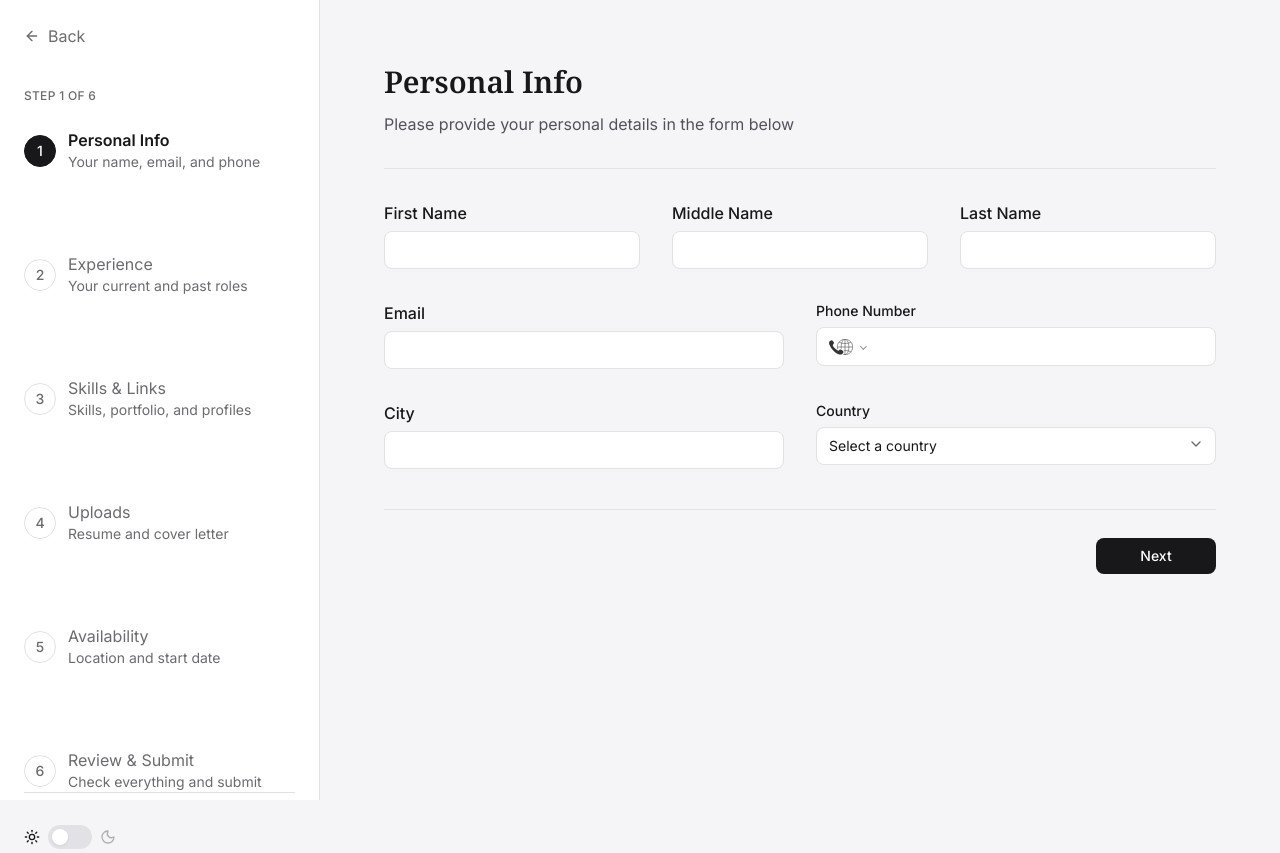
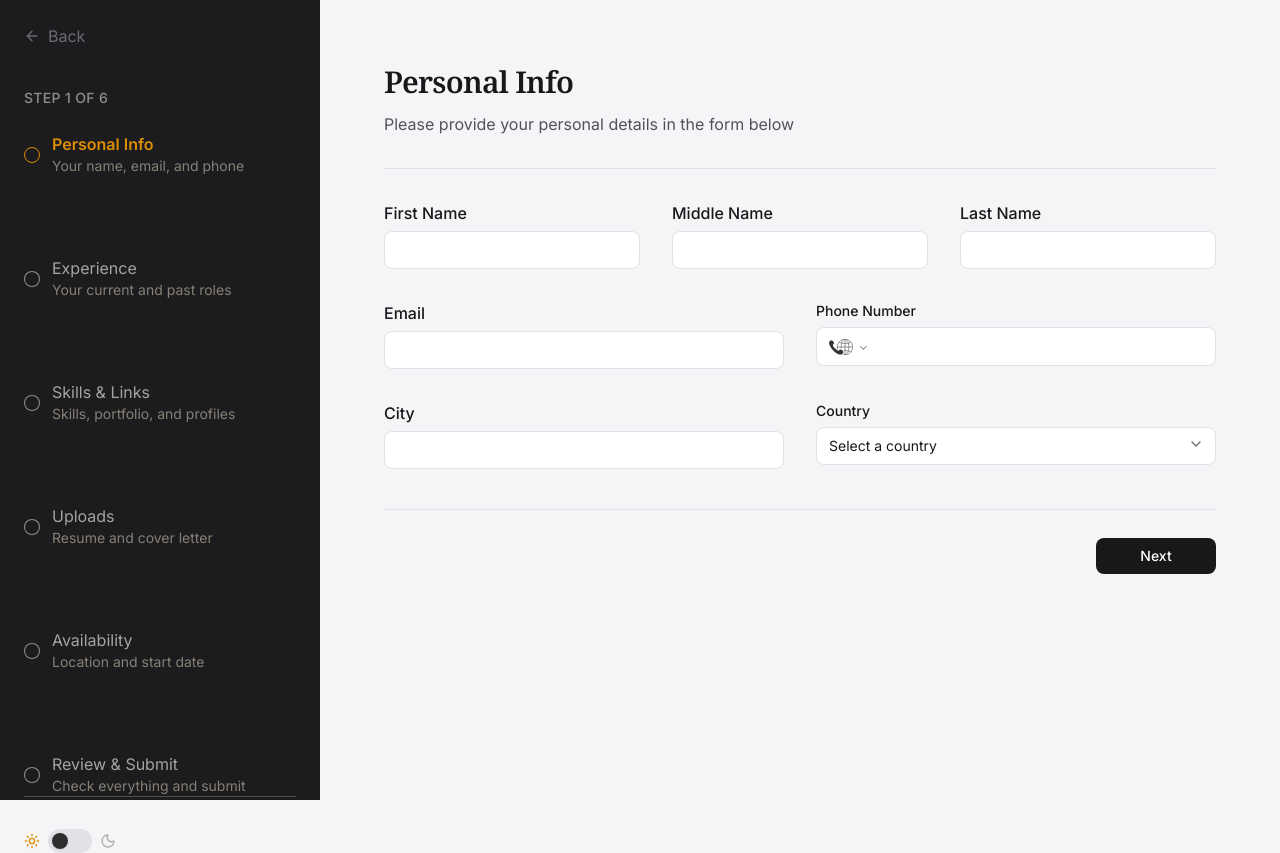
Before and after one commit to HanifNepali/job-application-form, a React (Vite) app: page /form/personal-info in a window 1280 px wide. Built offline with nearby package versions, Linux system fonts and the light colour scheme.

Commit message:
Update sidebar color theme

```diff
--- a/src/app/FormLayout.tsx
+++ b/src/app/FormLayout.tsx
@@ -33,8 +33,10 @@ export function FormLayout() {
         >
           <Button variant="outline">Skip to main content</Button>
         </a>
-        <header className="relative z-30 flex items-center justify-between border-b border-line bg-surface px-4 py-3 nav:hidden">
-          <span className="font-serif font-bold text-ink">Job Application</span>
+        <header className="relative z-30 flex items-center justify-between border-b border-line bg-sidebar px-4 py-3 nav:hidden">
+          <span className="font-serif font-bold text-white/60">
+            Job Application Form
+          </span>
           <SidebarTrigger />
         </header>
 
@@ -43,14 +45,14 @@ export function FormLayout() {
             <Link
               to="/"
               onClick={close}
-              className="flex items-center gap-2 mb-8 text-ink-muted hover:text-ink"
+              className="flex items-center gap-2 mb-8 text-ink-muted hover:text-white/60"
             >
               <ArrowLeft className="h-4 w-4" /> Back
             </Link>
             <div className="mt-2">
               <Stepper />
             </div>
-            <div className="mt-auto pt-8 border-t border-line">
+            <div className="mt-auto pt-8 border-t border-line/25">
               <ThemeToggle />
             </div>
           </Sidebar>
--- a/src/components/FieldTextInput.tsx
+++ b/src/components/FieldTextInput.tsx
@@ -29,6 +29,7 @@ export const FieldTextInput = forwardRef<HTMLInputElement, FieldTextInputProps>(
           className={`w-full rounded-md border bg-surface px-3 py-2 text-sm text-ink
             placeholder:text-ink-muted
             focus-visible:outline focus-visible:outline-offset-2
+            dark:[&[type=date]::-webkit-calendar-picker-indicator]:invert
             ${error ? "border-error" : "border-line focus-visible:outline-accent"}
             ${className}`}
           {...props}
--- a/src/components/Sidebar.tsx
+++ b/src/components/Sidebar.tsx
@@ -13,7 +13,7 @@ export function SidebarTrigger() {
       aria-label={isOpen ? "Close step navigation" : "Open step navigation"}
       aria-expanded={isOpen}
       aria-controls="form-sidebar"
-      className="rounded-md p-2 text-ink nav:hidden focus-visible:outline focus-visible:outline-accent cursor-pointer"
+      className="rounded-md p-2 text-white/60 nav:hidden focus-visible:outline focus-visible:outline-accent cursor-pointer"
     >
       {isOpen ? (
         <X className="h-5 w-5" aria-hidden="true" />
@@ -56,8 +56,8 @@ export function Sidebar({ children }: { children: ReactNode }) {
       <aside
         id="form-sidebar"
         ref={containerRef}
-        className={`flex flex-col fixed inset-y-0 left-0 z-30 w-80 border-r border-line
-      bg-surface p-6 transition-transform duration-200 ease-in-out
+        className={`flex flex-col fixed inset-y-0 left-0 z-30 w-80
+      bg-sidebar p-6 transition-transform duration-200 ease-in-out
       nav:sticky nav:top-0 nav:translate-x-0 nav:shrink-0 nav:h-screen
       ${isOpen ? "translate-x-0" : "-translate-x-full"}`}
       >
--- a/src/components/StepHeader.tsx
+++ b/src/components/StepHeader.tsx
@@ -6,7 +6,9 @@ interface StepHeaderProps {
 export function StepHeader({ title, description }: StepHeaderProps) {
   return (
     <div className="mb-6">
-      <h1 className="font-serif text-3xl font-semibold text-ink">{title}</h1>
+      <h1 className="font-serif text-3xl font-semibold text-ink tracking-tight">
+        {title}
+      </h1>
       <p className="mt-3 text-md text-ink-secondary">{description}</p>
       <hr className="my-8 border-line" />
     </div>
--- a/src/components/Stepper.tsx
+++ b/src/components/Stepper.tsx
@@ -21,7 +21,7 @@ export function Stepper() {
 
   return (
     <nav aria-label="Form steps">
-      <p className="mb-6 text-xs font-medium uppercase tracking-wide text-ink-muted">
+      <p className="mb-6 text-sm font-medium uppercase tracking-wide text-white/50">
         Step {currentIndex + 1} of {STEPS.length}
       </p>
 
@@ -41,10 +41,10 @@ export function Stepper() {
               {!isLastStep && (
                 <span
                   aria-hidden="true"
-                  className="absolute left-4 top-8 h-full w-px"
+                  className="absolute left-2 top-4 h-full w-px"
                 >
                   <motion.span
-                    className="block h-full w-full bg-accent"
+                    className="block h-full w-full bg-accent-secondary/40"
                     style={{ transformOrigin: "top" }}
                     initial={{ scaleY: 0 }} // 1. Force initial state to 0
                     animate={{ scaleY: isLineReached ? 1 : 0 }} // 2. Explicitly toggle 0 and 1
@@ -65,36 +65,36 @@ export function Stepper() {
                 aria-disabled={!isReachableStep}
                 className={`relative z-10 flex items-center gap-3 rounded-md
                   focus-visible:outline
-                  focus-visible:outline-offset-2 focus-visible:outline-accent
-                  ${!isReachableStep ? "cursor-not-allowed" : ""}`}
+                  focus-visible:outline-offset-2 focus-visible:outline-accent-secondary
+                  ${!isReachableStep ? "pointer-events-none" : ""}`}
               >
                 <span
-                  className={`mt-0.5 flex h-8 w-8 shrink-0 items-center justify-center
-                    rounded-full border text-sm font-medium
+                  className={`mt-0.5 flex h-4 w-4 shrink-0 items-center justify-center
+                    rounded-full bg-sidebar border border-accent-secondary text-sm font-medium
                     ${
                       isActiveStep
-                        ? "border-accent bg-accent text-accent-text"
+                        ? "bg-accent-secondary/80"
                         : isReachableStep
-                          ? "border-ink bg-surface text-ink"
-                          : "border-line bg-surface text-ink-muted"
+                          ? "text-accent-secondary/90"
+                          : "border-white/50"
                     }`}
                 >
-                  {index + 1}
+                  {/* {index + 1} */}
                 </span>
 
                 <span className="flex flex-col">
                   <span
                     className={
                       isActiveStep
-                        ? "font-semibold text-ink"
+                        ? "font-bold text-accent-secondary"
                         : isReachableStep
-                          ? "text-ink"
-                          : "text-ink-muted"
+                          ? "text-accent-secondary/85"
+                          : "text-white/60"
                     }
                   >
                     {step.label}
                   </span>
-                  <span className="text-sm text-ink-muted">
+                  <span className="text-sm text-stepper-description">
                     {step.description}
                   </span>
                 </span>
--- a/src/components/ThemeToggle.tsx
+++ b/src/components/ThemeToggle.tsx
@@ -8,7 +8,7 @@ export function ThemeToggle() {
   return (
     <div className="flex items-center gap-2">
       <Sun
-        className={`h-4 w-4 transition-colors ${isDark ? "text-ink-muted" : "text-ink"}`}
+        className={`h-4 w-4 transition-colors ${isDark ? "text-ink-muted" : "text-accent-secondary"}`}
         aria-hidden="true"
       />
 
@@ -20,11 +20,11 @@ export function ThemeToggle() {
         onClick={toggleTheme}
         className={`relative inline-flex h-6 w-11 shrink-0 items-center rounded-full cursor-pointer
           transition-colors focus-visible:outline
-          focus-visible:outline-offset-2 focus-visible:outline-accent
+          focus-visible:outline-offset-2 focus-visible:outline-accent-secondary
           ${isDark ? "bg-accent" : "bg-line"}`}
       >
         <span
-          className={`inline-block h-4 w-4 transform rounded-full bg-surface shadow-card
+          className={`inline-block h-4 w-4 transform rounded-full bg-black/80 shadow-card
             transition-transform hover:border hover:border-ink-muted ${isDark ? "translate-x-6" : "translate-x-1"}`}
         />
       </button>
--- a/src/index.css
+++ b/src/index.css
@@ -7,6 +7,9 @@
   --color-canvas: var(--color-canvas);
   --color-surface: var(--color-surface);
   --color-line: var(--color-line);
+  --color-sidebar: var(--color-sidebar);
+  --color-accent-secondary: var(--color-accent-secondary);
+  --color-stepper-description: var(--color-stepper-description);
 
   --color-ink: var(--color-ink);
   --color-ink-secondary: var(--color-ink-secondary);
@@ -38,6 +41,10 @@
   --color-canvas: #f5f5f7;
   --color-surface: #ffffff;
   --color-line: #e2e2e6;
+  --color-sidebar: #1c1c1f;
+  /* --color-sidebar: #1c2907; */
+  --color-accent-secondary: #dd8d00;
+  --color-stepper-description: #868076;
 
   /* Text */
   --color-ink: #18181b;
@@ -65,10 +72,10 @@
 }
 
 .dark {
-  --color-canvas: #0f0f11;
+  --color-canvas: #171718;
   --color-surface: #1c1c1f;
   --color-line: #2e2e33;
-
+  --color-sidebar: #1c1c1f;
   --color-ink: #f4f4f5;
   --color-ink-secondary: #a1a1aa;
   --color-ink-muted: #6b6b70;
@@ -114,8 +121,8 @@ body {
    a modal's initial focus should be visible to every user, not just
    keyboard users specifically. */
 [data-autofocus]:focus {
-  outline: 1px solid var(--color-accent);
-  outline-offset: 1px;
+  outline: 2px solid var(--color-stepper-description);
+  outline-offset: 2px;
 }
 
 /* react-phone-number-input overrides — the package ships almost no
--- a/src/pages/LandingPage.tsx
+++ b/src/pages/LandingPage.tsx
@@ -119,13 +119,11 @@ export function LandingPage() {
           </motion.h2>
           <motion.ul variants={item} className="space-y-6 pl-4 list-disc">
             {landingContent.decisions.items.map((decision) => (
-              <li key={decision.title}>
+              <li key={decision.title} className="text-ink-secondary">
                 <span className="font-medium text-ink block mb-2">
                   {decision.title}
                 </span>
-                <span className="block text-ink-secondary">
-                  {decision.description}
-                </span>
+                <span className="block">{decision.description}</span>
               </li>
             ))}
           </motion.ul>
```
